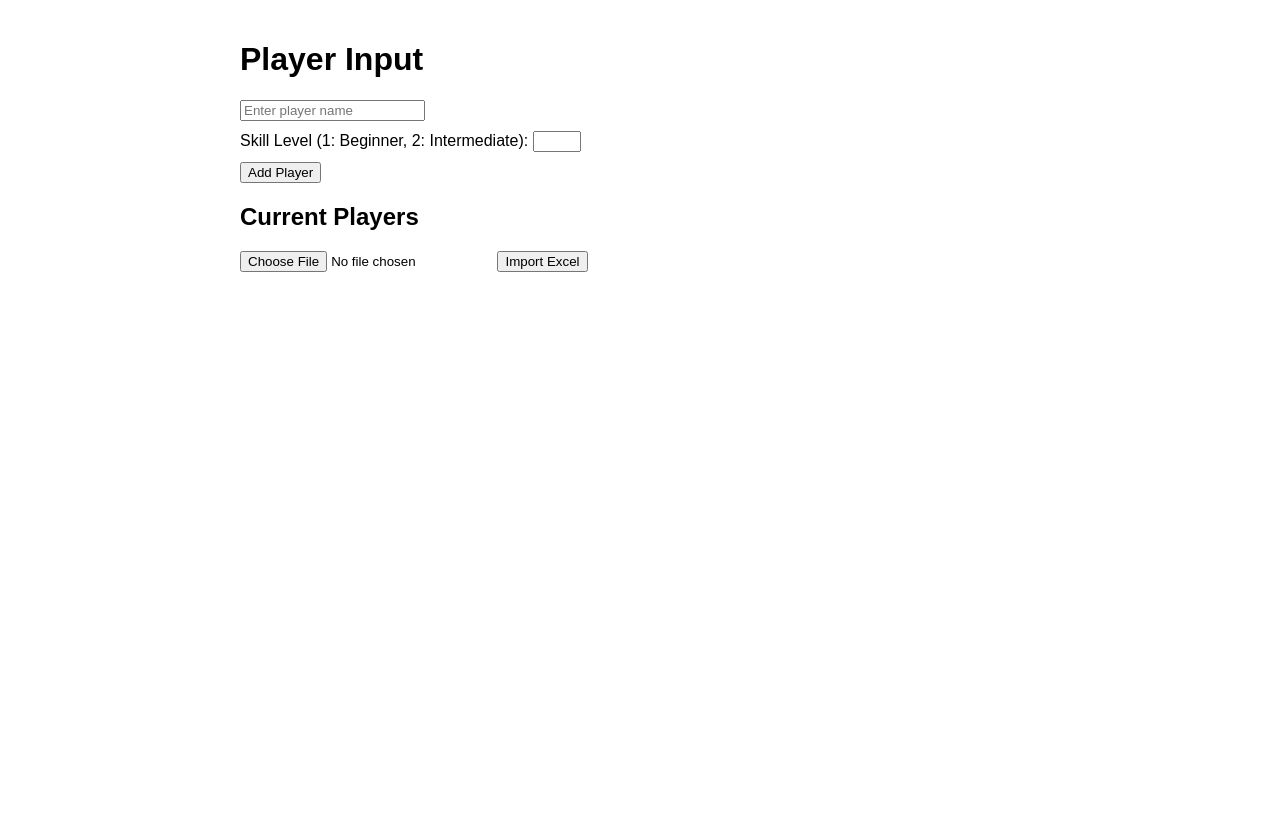
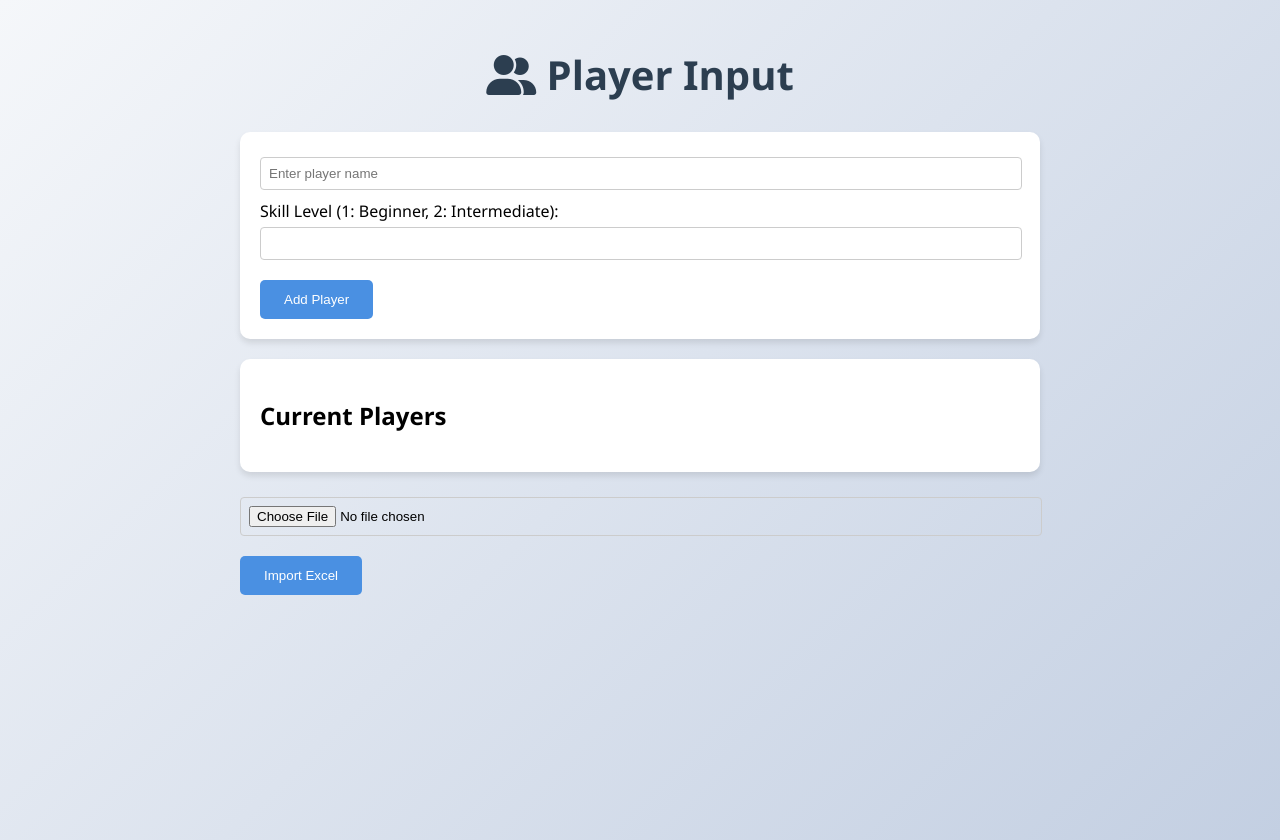
Before and after one commit to hkfcheung/SkillwiseShuffle, a Flask app: page / in a window 1280 px wide. Before the commit the page ends 272 px from the top, so only its background shows below. Run offline with Flask 3, Linux system fonts and the light colour scheme.

Commit message:
Add background color and updated button styling

```diff
--- a/main.py
+++ b/main.py
@@ -8,6 +8,11 @@ import smtplib
 from email.mime.text import MIMEText
 from email.mime.multipart import MIMEMultipart
 from datetime import datetime
+from dotenv import load_dotenv
+
+# Load environment variables from .env
+load_dotenv()
+
 
 app = Flask(__name__)
 app.secret_key = 'your-secret-key-here'  # Required for flashing messages
@@ -16,6 +21,33 @@ players = []
 
 # ---------- Utility Functions ----------
 
+import re
+
+def strip_team_prefix(name: str) -> str:
+    """
+    Removes a 'Team X:' prefix if present (case-insensitive).
+    For example, 'Team 1: b' -> 'b'.
+    """
+    # Regex to match something like "Team " followed by digits, then a colon and optional space
+    return re.sub(r'(?i)^team\s+\d+:\s*', '', name).strip()
+
+dummy_count = 0
+
+def add_dummy_players_to_multiple_of_4(players_list):
+    """
+    Ensures that the total number of players is a multiple of 4
+    by adding dummy players named PLAYERxx.
+    """
+    global dummy_count
+    n = len(players_list)
+    remainder = n % 4
+    if remainder != 0:
+        needed = 4 - remainder  # how many dummy players to add
+        for _ in range(needed):
+            dummy_count += 1
+            dummy_name = f"PLAYER{dummy_count:02d}"
+            # Choose skill=1 or skill=2 as you wish; e.g., let's use skill=1
+            players_list.append((dummy_name, 1))
 
 def round_robin_pairings(names):
     n = len(names)
@@ -150,9 +182,12 @@ def index():
         return redirect(url_for('index'))
     return render_template('index.html', players=players)
 
-
 @app.route('/generate', methods=['POST'])
 def generate():
+
+    # Make sure the total count of players is a multiple of 4
+    add_dummy_players_to_multiple_of_4(players)
+
     games = generate_games()
     score_data = {}  # Empty initially
     return render_template('schedule.html',
@@ -254,7 +289,8 @@ def save_scores():
             team2_score = int(
                 team2_score_str) if team2_score_str.strip() else 0
 
-            for player in team1_members.split(', '):
+            for raw_player in team1_members.split(', '):
+                player = strip_team_prefix(raw_player)
                 if player not in player_scores:
                     player_scores[player] = [0] * max_rounds
                 while len(player_scores[player]) <= round_index:
@@ -262,7 +298,8 @@ def save_scores():
                 player_scores[player][round_index] = team1_score
 
             if team2_members:
-                for player in team2_members.split(', '):
+                for raw_player in team2_members.split(', '):
+                    player = strip_team_prefix(raw_player)
                     if player not in player_scores:
                         player_scores[player] = [0] * max_rounds
                     while len(player_scores[player]) <= round_index:
--- a/templates/index.html
+++ b/templates/index.html
@@ -2,18 +2,80 @@
 <html>
 <head>
     <title>Player Input</title>
+    <link rel="stylesheet" href="https://cdnjs.cloudflare.com/ajax/libs/font-awesome/6.0.0/css/all.min.css">
     <style>
-        body { font-family: Arial, sans-serif; max-width: 800px; margin: 0 auto; padding: 20px; }
-        .player-form { margin-bottom: 20px; }
-        .player-list { margin-bottom: 20px; }
+        body {
+            font-family: 'Segoe UI', sans-serif;
+            max-width: 800px;
+            margin: 0 auto;
+            padding: 20px;
+            background: linear-gradient(135deg, #f5f7fa 0%, #c3cfe2 100%);
+            min-height: 100vh;
+        }
+
+        h1 {
+            color: #2c3e50;
+            text-align: center;
+            font-size: 2.5em;
+            margin-bottom: 30px;
+        }
+
+        input[type="text"],
+        input[type="number"],
+        input[type="file"] {
+            padding: 8px;
+            border: 1px solid #ccc;
+            border-radius: 4px;
+            width: calc(100% - 16px);
+            margin-top: 5px;
+            margin-bottom: 10px;
+        }
+
+        input[type="submit"],
+        button {
+            padding: 12px 24px;
+            border: none;
+            border-radius: 5px;
+            background: #4a90e2;
+            color: white;
+            cursor: pointer;
+            margin-top: 10px;
+            transition: transform 0.2s;
+        }
+
+        input[type="submit"]:hover,
+        button:hover {
+            transform: translateY(-2px);
+        }
+
+        .player-form {
+            margin-bottom: 20px;
+            background: white;
+            padding: 20px;
+            border-radius: 10px;
+            box-shadow: 0 4px 6px rgba(0,0,0,0.1);
+        }
+
+        .player-list {
+            margin-bottom: 20px;
+            background: white;
+            padding: 20px;
+            border-radius: 10px;
+            box-shadow: 0 4px 6px rgba(0,0,0,0.1);
+        }
+
+        ul {
+            padding-left: 20px;
+        }
     </style>
 </head>
 <body>
-    <h1>Player Input</h1>
+    <h1><i class="fas fa-user-friends header-icon"></i> Player Input</h1>
+
     <div class="player-form">
         <form method="POST">
             <input type="text" name="name" placeholder="Enter player name" required>
-            <div style="margin: 10px 0;">
+            <div>
                 <label for="skill">Skill Level (1: Beginner, 2: Intermediate):</label>
                 <input type="number" name="skill" min="1" max="2" required>
             </div>
@@ -34,7 +96,7 @@
         <form action="{{ url_for('generate') }}" method="POST">
             <button type="submit">Generate Schedule</button>
         </form>
-        <form action="{{ url_for('clear') }}" method="POST" style="margin-top: 10px;">
+        <form action="{{ url_for('clear') }}" method="POST">
             <button type="submit">Clear Players</button>
         </form>
     {% endif %}
```
Also changed, not shown: templates/schedule.html (+57 -22 lines).
